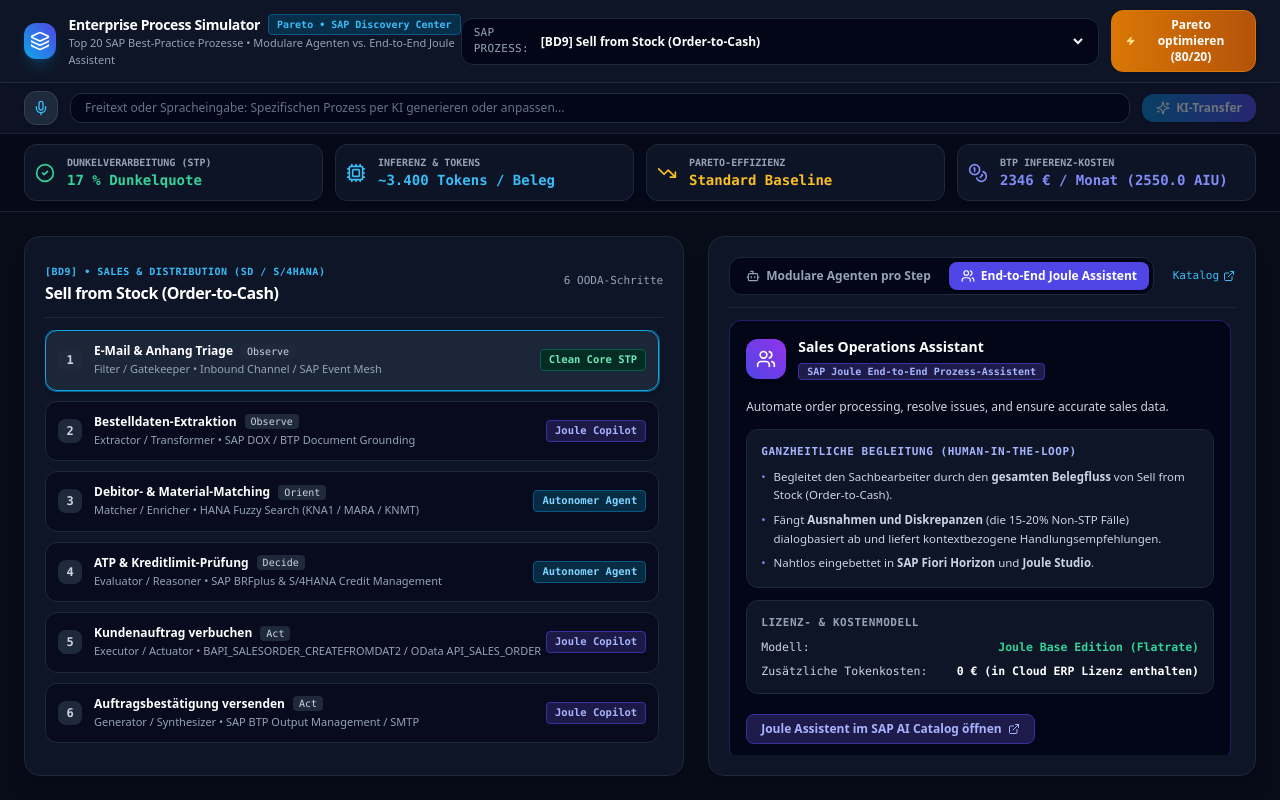
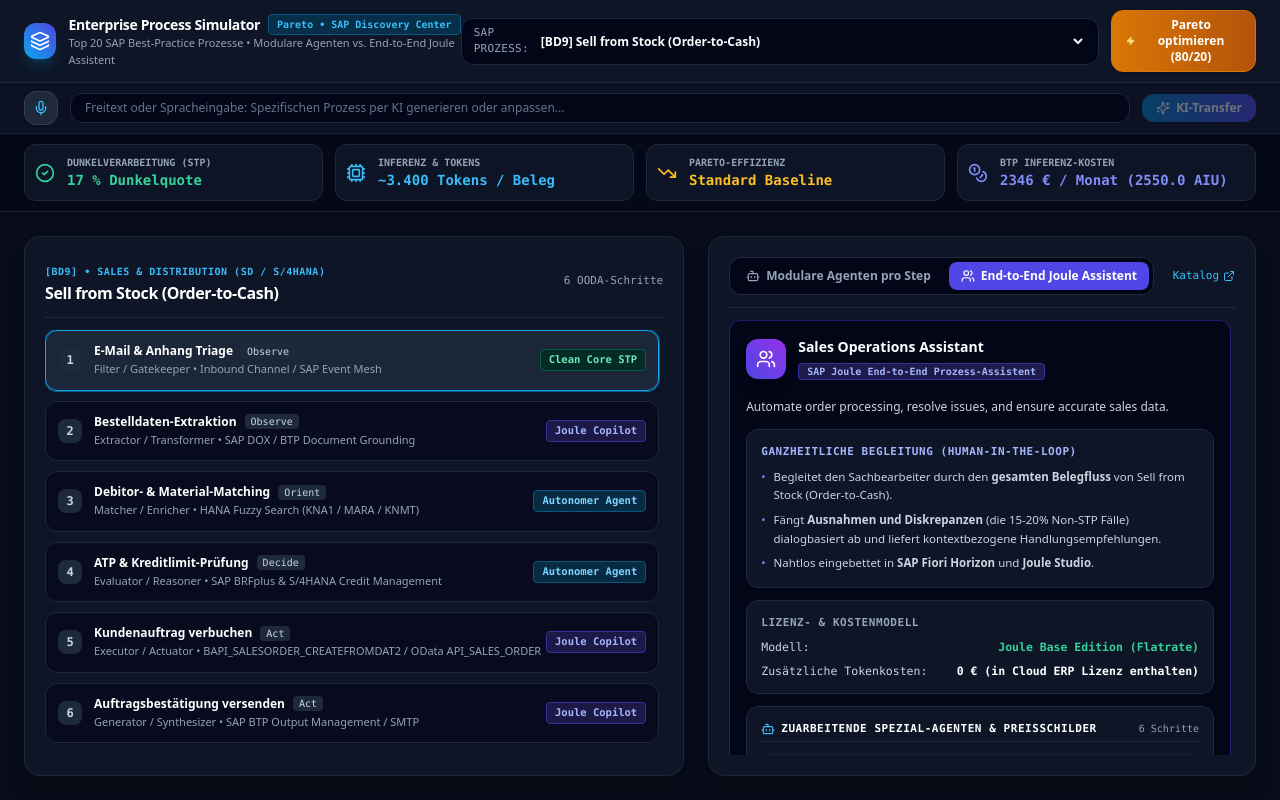
Before and after one commit to NextChapterExperts/EnterpriseProzessSimulator, a Next.js app: page / in a window 1280 px wide. Both pictures are taken after a click on the button "End-to-End Joule Assistent". Built offline with nearby package versions, Linux system fonts and the light colour scheme.

Commit message:
feat(ui): display worker sub-agents with individual price tags under joule orchestrator assistant

```diff
--- a/src/components/CleanEnterprise/EnterpriseBoard.tsx
+++ b/src/components/CleanEnterprise/EnterpriseBoard.tsx
@@ -659,6 +659,89 @@
                   </div>
                 </div>
 
+                {/* Zuarbeitende Spezial-Agenten & Preisschilder (Worker Agents) */}
+                <div className="bg-slate-900/90 p-3.5 rounded-xl border border-slate-800 space-y-3 text-xs">
+                  <div className="flex items-center justify-between pb-1 border-b border-slate-800">
+                    <div className="flex items-center space-x-1.5">
+                      <Bot className="w-3.5 h-3.5 text-sky-400" />
+                      <h4 className="font-bold text-white text-[11px] uppercase tracking-wider font-mono">
+                        Zuarbeitende Spezial-Agenten &amp; Preisschilder
+                      </h4>
+                    </div>
+                    <span className="text-[10px] font-mono text-slate-400">
+                      {steps.length} Schritte
+                    </span>
+                  </div>
+
+                  <div className="space-y-2">
+                    {steps.map((s, i) => {
+                      const isStp = s.currentArchetype === 'deterministic';
+                      const match = s.sapAgentMatch?.matchedAgent;
+                      return (
+                        <div
+                          key={s.id}
+                          className="bg-slate-950/80 p-2.5 rounded-lg border border-slate-800/80 flex items-center justify-between"
+                        >
+                          <div className="space-y-0.5">
+                            <div className="flex items-center space-x-2">
+                              <span className="text-[10px] font-mono font-bold text-slate-400">
+                                #{i + 1}
+                              </span>
+                              <span className="text-xs font-semibold text-slate-200">
+                                {s.name}
+                              </span>
+                            </div>
+                            <div className="text-[10.5px] text-slate-400 pl-4 font-mono">
+                              {isStp ? (
+                                <span className="text-emerald-400">
+                                  Clean Core Fast-Path ({s.sapGoldenPathTool || 'BRFplus / CDS'})
+                                </span>
+                              ) : match ? (
+                                <span className="text-sky-300">
+                                  {match.name}
+                                </span>
+                              ) : (
+                                <span className="text-amber-400">
+                                  Maßgeschneiderte BTP Extension
+                                </span>
+                              )}
+                            </div>
+                          </div>
+
+                          <div className="text-right">
+                            {isStp ? (
+                              <span className="px-2 py-0.5 rounded text-[10.5px] font-bold bg-emerald-950 text-emerald-300 border border-emerald-800 font-mono">
+                                0,00 € (STP)
+                              </span>
+                            ) : match ? (
+                              <div className="space-y-0.5">
+                                <span className="px-2 py-0.5 rounded text-[10.5px] font-bold bg-sky-950 text-sky-300 border border-sky-800 font-mono">
+                                  {match.monthlyCostEurEstimated.toFixed(2)} € / M.
+                                </span>
+                                <div className="text-[9.5px] text-slate-500 font-mono">
+                                  {match.pricePerBlockAiu} AIU / Aktion
+                                </div>
+                              </div>
+                            ) : (
+                              <span className="px-2 py-0.5 rounded text-[10.5px] font-bold bg-amber-950 text-amber-300 border border-amber-800 font-mono">
+                                Custom BTP
+                              </span>
+                            )}
+                          </div>
+                        </div>
+                      );
+                    })}
+                  </div>
+
+                  {/* Kosten-Gesamtsumme */}
+                  <div className="pt-2 border-t border-slate-800 flex justify-between items-center text-xs font-mono">
+                    <span className="text-slate-400">Gesamt-Preisschild aller Agenten:</span>
+                    <span className="text-emerald-400 font-bold text-sm">
+                      {totalEur} € / Monat ({totalAiu.toFixed(1)} AIU)
+                    </span>
+                  </div>
+                </div>
+
                 {/* Discovery Center Link */}
                 <div className="pt-2">
                   <a
--- a/src/lib/sapAiCatalogMatcher.ts
+++ b/src/lib/sapAiCatalogMatcher.ts
@@ -343,16 +343,19 @@
 
   let assistantId = '10cc5d3d-d756-43ff-9a96-e1535635613a'; // Sales Operations Assistant by default
 
-  if (category === 'O2C' || scope === 'BD9' || scope === 'BD3' || scope === '1EZ' || name.includes('order') || name.includes('auftrag')) {
-    if (name.includes('billing') || name.includes('faktura') || scope === '1EZ') {
-      assistantId = 'c2af7b30-3f8b-4651-b63b-3f193d0dc05d'; // Billing Assistant
-    } else {
-      assistantId = '10cc5d3d-d756-43ff-9a96-e1535635613a'; // Sales Operations Assistant
-    }
-  } else if (category === 'P2P' || scope === '2F1' || scope === '2B6' || name.includes('rechnung') || name.includes('invoice') || name.includes('payable')) {
+  // Spezifische Scope-Priorität
+  if (scope === '2TX' || name.includes('services') || name.includes('dienstleistung')) {
+    assistantId = '2f81c285-9835-451f-aa61-2d3d4e2c1cc7'; // Sourcing Assistant
+  } else if (scope === 'J45' || name.includes('lagermaterial')) {
+    assistantId = 'd71c2437-3a59-4f01-86b4-2e11943df581'; // Purchasing Assistant
+  } else if (scope === '1A0' || name.includes('kontrakt') || name.includes('contract')) {
+    assistantId = '80f7a5ed-db35-4d3e-9a63-f6da027dbb79'; // Procurement Contract Assistant
+  } else if (scope === '2F1' || scope === '2B6' || name.includes('rechnung') || name.includes('invoice') || name.includes('payable')) {
     assistantId = '1842edfd-d3f3-46c3-9154-cc7af440830f'; // Accounts Payable Assistant
-  } else if (scope === 'J45' || scope === '2TX' || scope === '1A0' || name.includes('procure') || name.includes('einkauf') || name.includes('sourcing')) {
-    assistantId = 'd71c2437-3a59-4f01-86b4-2e11943df581'; // Purchasing Assistant
+  } else if (scope === '1EZ' || name.includes('billing') || name.includes('faktura')) {
+    assistantId = 'c2af7b30-3f8b-4651-b63b-3f193d0dc05d'; // Billing Assistant
+  } else if (scope === 'BD9' || scope === 'BD3' || name.includes('order') || name.includes('auftrag')) {
+    assistantId = '10cc5d3d-d756-43ff-9a96-e1535635613a'; // Sales Operations Assistant
   } else if (scope === 'J60' || name.includes('closing') || name.includes('abschluss')) {
     assistantId = '355d68c3-f86c-4e99-afab-7283a2e6f618'; // Financial Closing Assistant
   } else if (scope === '1GA' || scope === '1VD' || name.includes('receivable') || name.includes('debitor') || name.includes('kredit')) {
@@ -365,7 +368,7 @@
     assistantId = '2b34fe18-b81e-4844-a63d-d733ca2018f2'; // Receiving Assistant
   } else if (scope === '3BW' || name.includes('logistics') || name.includes('logistik') || name.includes('outbound')) {
     assistantId = '674e9dc6-1b69-4cd2-9ed1-76b2251dabc6'; // Logistics Assistant
-  } else if (scope === 'BJ5' || scope === '1GA' || name.includes('manufacturing') || name.includes('fertigung') || name.includes('production')) {
+  } else if (scope === 'BJ5' || name.includes('manufacturing') || name.includes('fertigung') || name.includes('production')) {
     assistantId = '071c3ce4-e11b-4dd8-bfd9-180f83d4c0f8'; // Manufacturing Assistant
   } else if (scope === '1E6' || name.includes('service') || name.includes('claim') || name.includes('reklamation')) {
     assistantId = '3950afb8-8e64-4c56-8aec-7977d834ef5e'; // Case Management Assistant
```
